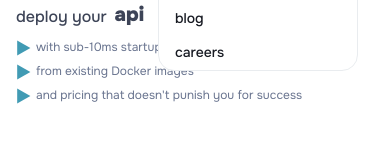
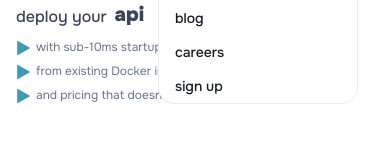
Before and after one commit to lttle-cloud/landing-page, a Next.js app: page / in a window 390 px wide. Both pictures are taken after a click on the button 340 px from the left and 112 px from the top of the page. Shown: the part 408-550 px from the top of the page. Built offline with nearby package versions, Linux system fonts and the light colour scheme.

Commit message:
add sign up link to header mobile menu

```diff
--- a/src/components/page-header/page-header.tsx
+++ b/src/components/page-header/page-header.tsx
@@ -133,6 +133,14 @@ const PageHeader = () => {
                                 {item.label}
                             </Menu.Item>
                         ))}
+                        <Menu.Item
+                            key="sign-up"
+                            component="a"
+                            href={SIGN_UP_URL}
+                            target="_blank"
+                        >
+                            sign up
+                        </Menu.Item>
                     </Menu.Dropdown>
                 </Menu>
             )}
```
